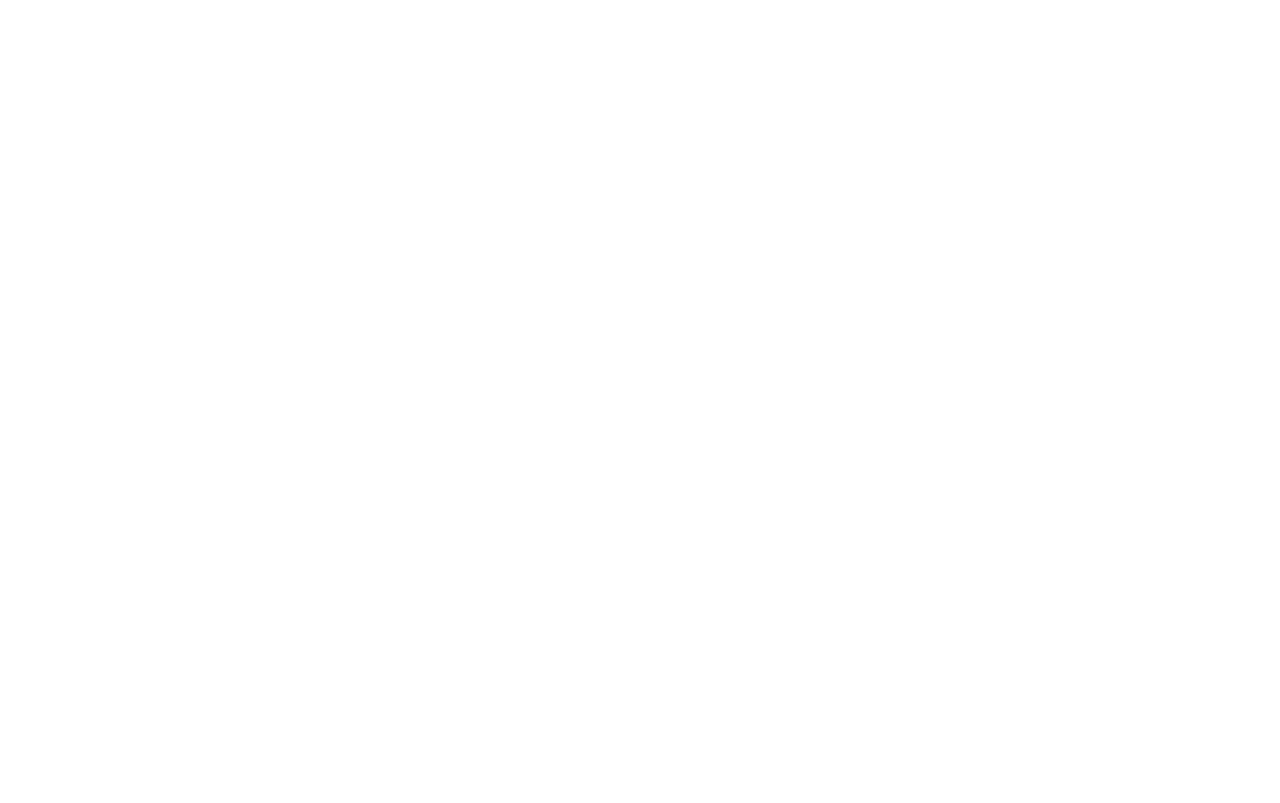
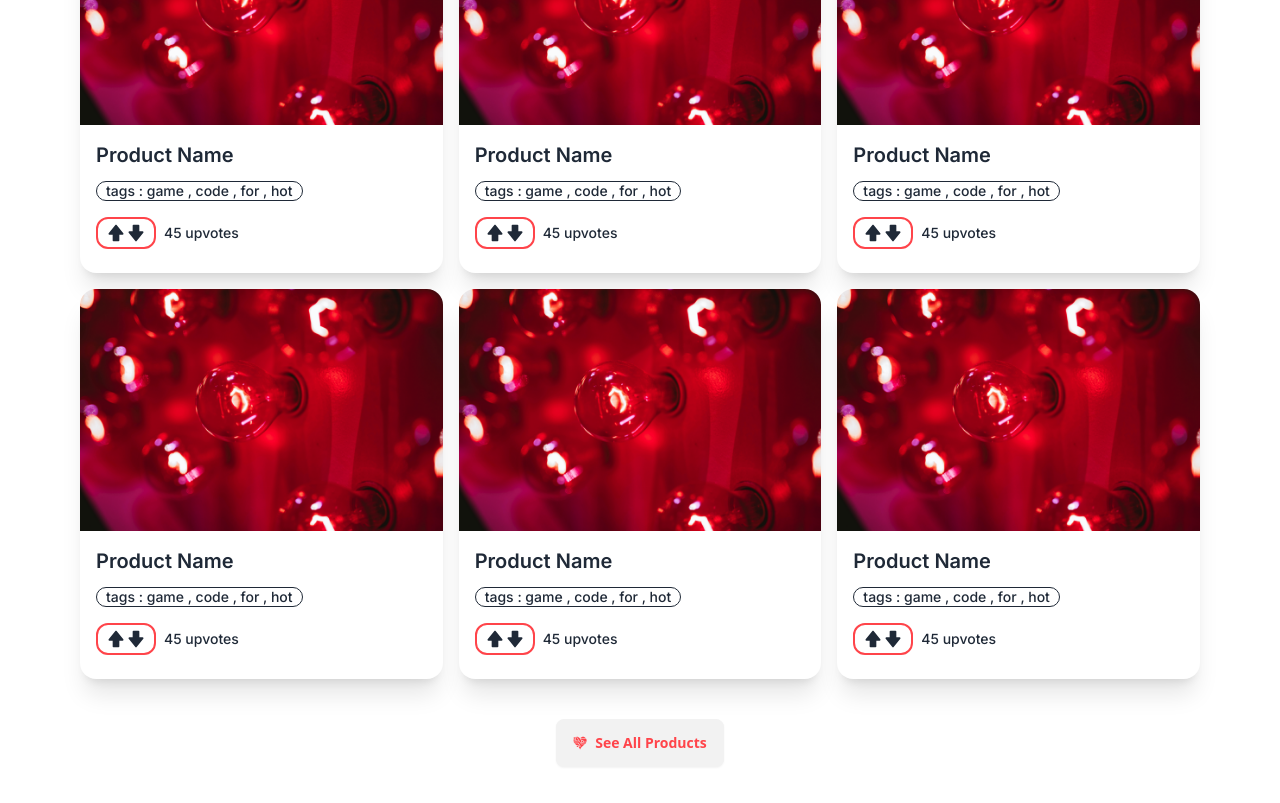
Before and after one commit to ayon121/LatestTech_Website_React, a React (Vite) app: page / in a window 1280 px wide. Shown: the part 1720-2523 px from the top of the page. Before the commit the page ends 1524 px from the top, so only its background shows below. Built offline with nearby package versions, Linux system fonts and the light colour scheme.

Commit message:
tranding product  added

```diff
--- a/src/Components/Pages/Home/Home.jsx
+++ b/src/Components/Pages/Home/Home.jsx
@@ -1,6 +1,7 @@
 import Navbar from "../../Shared/Navbar";
 import Banner from "./Banner/Banner";
 import Featureds from "./Featured/Featureds";
+import Trendings from "./Trendings/Trendings";
 
 
 const Home = () => {
@@ -9,6 +10,7 @@ const Home = () => {
             <Navbar></Navbar>
             <Banner></Banner>
             <Featureds></Featureds>
+            <Trendings></Trendings>
         </div>
     );
 };
--- /dev/null
+++ b/src/Components/Pages/Home/Trendings/Treanding.jsx
@@ -0,0 +1,33 @@
+
+// import PropTypes from 'prop-types';
+import img from '../../../../assets/banner.jpg'
+
+// icon
+import { BiSolidUpvote, BiSolidDownvote } from "react-icons/bi";
+
+const Treanding = () => {
+    return (
+        <div className="card card-compact w-auto bg-base-100 shadow-xl font-inter">
+            <figure><img src={img} alt="featured img" /></figure>
+            <div className="card-body">
+                <h2 className="card-title">Product Name</h2>
+                <p className='badge badge-outline'>tags : game , code , for , hot</p>
+                <div className="card-actions justify-start items-center pt-2 pb-2 ">
+                    <div className='flex items-center border-2 px-2 py-1 rounded-xl border-[#FF444A]'>
+                        <button className="text-xl "><BiSolidUpvote /></button>
+                        <button className="text-xl"><BiSolidDownvote /></button>
+                    </div>
+                    <div>
+                        <p>45 upvotes</p>
+                    </div>
+                </div>
+            </div>
+        </div>
+    );
+};
+
+Treanding.propTypes = {
+
+};
+
+export default Treanding;
--- /dev/null
+++ b/src/Components/Pages/Home/Trendings/Trendings.jsx
@@ -0,0 +1,26 @@
+
+import { Link } from 'react-router-dom';
+import Title from '../../../Shared/Title';
+import Treanding from './Treanding';
+import { GiTechnoHeart } from "react-icons/gi";
+
+const Trendings = () => {
+    return (
+        <div>
+            <Title title={'Trending Products'}></Title>
+            <div className="grid grid-cols-1 md:grid-cols-2 lg:grid-cols-3 max-w-6xl mx-auto px-4 gap-4 mb-10">
+                <Treanding></Treanding>
+                <Treanding></Treanding>
+                <Treanding></Treanding>
+                <Treanding></Treanding>
+                <Treanding></Treanding>
+                <Treanding></Treanding>
+            </div>
+            <div className='text-center px-3 mb-9 '>
+                <Link><button className="btn text-[#FF444A]"><GiTechnoHeart></GiTechnoHeart>See All Products</button></Link>
+            </div>
+        </div>
+    );
+};
+
+export default Trendings;
```
